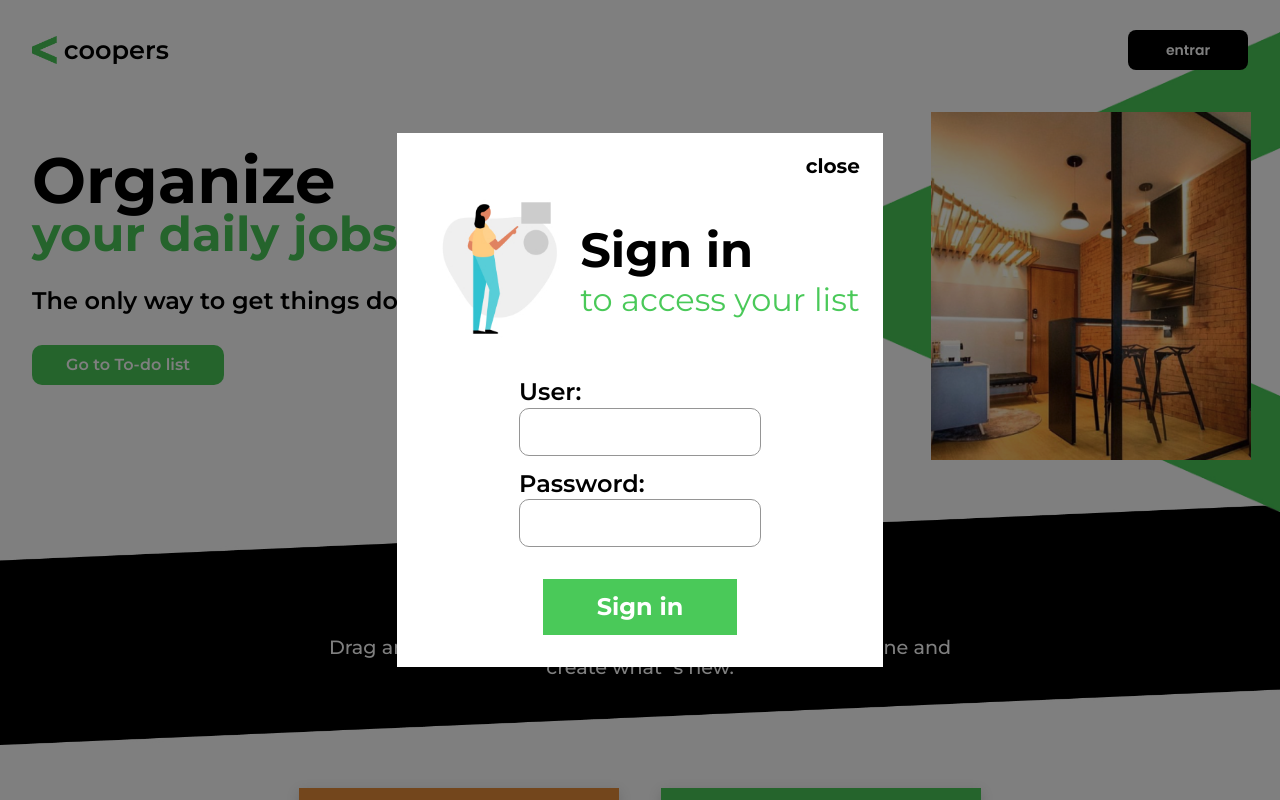
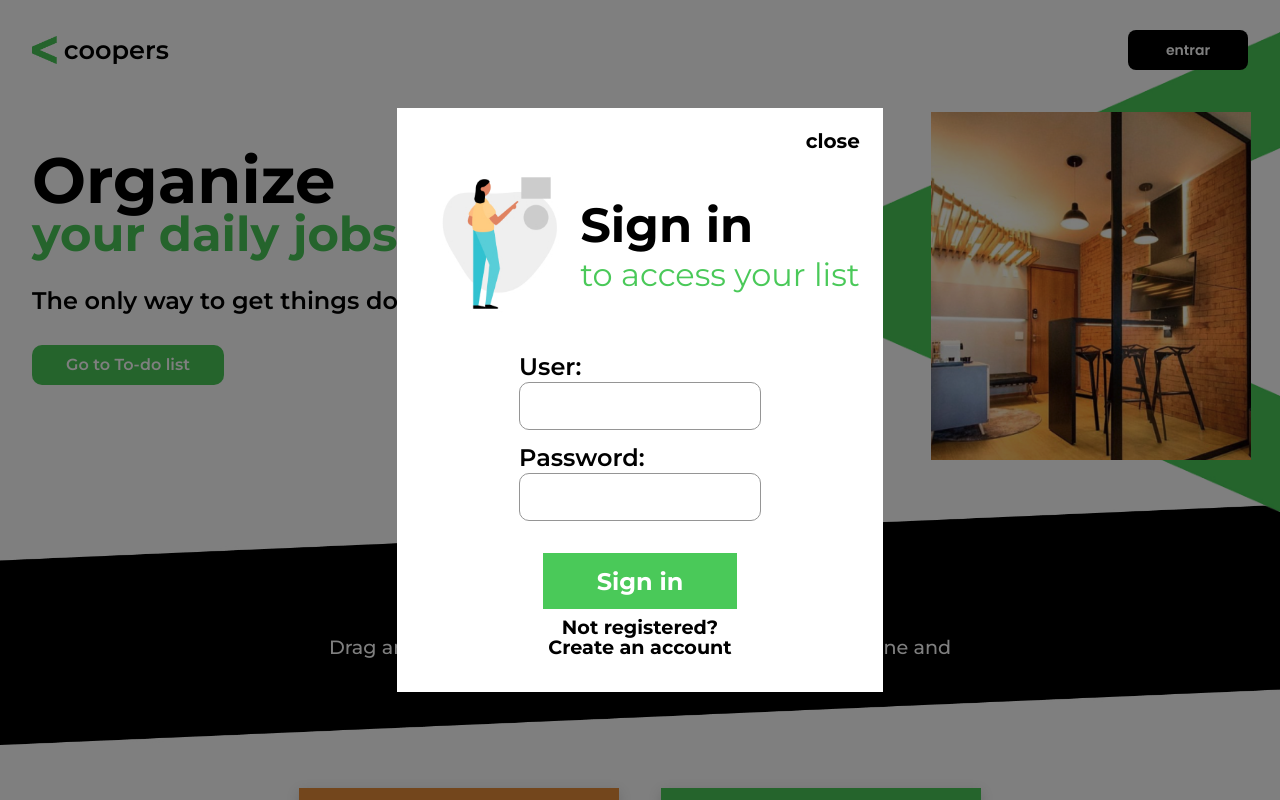
Before and after one commit to thipereira02/coopers_front, a React (Create React App) app: page / in a window 1280 px wide. Both pictures are taken after a click on the button "entrar". Shown: the top 800 px of the page. Built offline with nearby package versions, Linux system fonts and the light colour scheme.

Commit message:
adding sign up option on modal

```diff
--- a/src/ModalPopup/BaseModalWrapper.tsx
+++ b/src/ModalPopup/BaseModalWrapper.tsx
@@ -1,7 +1,7 @@
-import React from "react";
+import React, { useState } from "react";
 import Modal from "./Modal";
 
-import { DesktopModalContainer, Title, Form } from "../layouts/ModalPopupStyle";
+import { DesktopModalContainer, Title, Form, StyledLink } from "../layouts/ModalPopupStyle";
 import image from "../assets/image 1.jpg";
 
 interface BaseModalWrapperProps {
@@ -10,12 +10,22 @@ interface BaseModalWrapperProps {
 }
 
 const BaseModalWrapper: React.FC<BaseModalWrapperProps> = ({onBackdropClick, isModalVisible}) => {
+	const [togglePage, setTogglePage] = useState(false);
+	console.log(togglePage);
+
 	if(!isModalVisible) return null;
+
+	function closeModal() {
+		onBackdropClick();
+		setTogglePage(false);
+	}
 
 	return(
 		<Modal onBackdropClick={onBackdropClick}>
 			<DesktopModalContainer>
-				<p onClick={onBackdropClick}>close</p>
+				<p onClick={closeModal}>close</p>
+				{!togglePage ? (
+					<>
 						<Title>
 							<img src={image} alt="image" />
 							<div>
@@ -30,6 +40,38 @@ const BaseModalWrapper: React.FC<BaseModalWrapperProps> = ({onBackdropClick, isM
 							<input type="password" />
 							<button>Sign in</button>
 						</Form>
+						<StyledLink onClick={() => setTogglePage(true)}>
+							<p>Not registered? <br/>Create an account</p>
+						</StyledLink>
+					</>
+				) : (
+					<>
+						<Title>
+							<img src={image} alt="image" />
+							<div>
+								<h1>Create</h1>
+								<h2>your account</h2>
+							</div>
+						</Title>
+						<Form>
+							<label htmlFor="name">User:</label>
+							<input type="name"/>
+							<label htmlFor="email">Email:</label>
+							<input type="email" />
+							<label htmlFor="password">Password:</label>
+							<input type="password" />
+							<label htmlFor="password">Confirm password:</label>
+							<input type="password" />
+							<button>Register</button>
+						</Form>
+						<StyledLink onClick={() => setTogglePage(false)}>
+							<p>Already have an account?</p>
+						</StyledLink>
+					</>
+
+				)}
+
+
 			</DesktopModalContainer>
 		</Modal>
 	);
--- a/src/components/GoodThing.tsx
+++ b/src/components/GoodThing.tsx
@@ -28,17 +28,21 @@ const Background = styled.div`
     background-color: #4AC959;
     border-radius: 0.625rem;
     margin: 3rem auto;
-    padding-left: 2rem;
     padding-top: 3rem;
 
     h1{
         color: #FFF;
         font-size: 2.2rem;
         font-weight: 700;
+        margin-bottom: 1.375rem;
+        padding-left: 2rem;
     }
 
     @media(min-width: 768px) {
-        padding-left: 5rem;
         padding-top: 5rem;
+
+        h1{
+            padding-left: 5rem;
+        }
     }
 `;
--- a/src/layouts/ModalPopupStyle.tsx
+++ b/src/layouts/ModalPopupStyle.tsx
@@ -130,3 +130,20 @@ export const Form = styled.form`
         }
     }
 `;
+
+export const StyledLink = styled.div`
+    p{
+        font-size: 1rem;
+        text-align: center;
+
+        :hover{
+            opacity: 0.7;
+        }
+    }
+
+    @media (min-width: 768px) {
+        p{
+            font-size: 1.2rem;
+        }
+    }
+`;
```
Also changed, not shown: 1 other file (tests, documents, lock files or other folders). Lines whose indentation alone changed are shown as unchanged.
